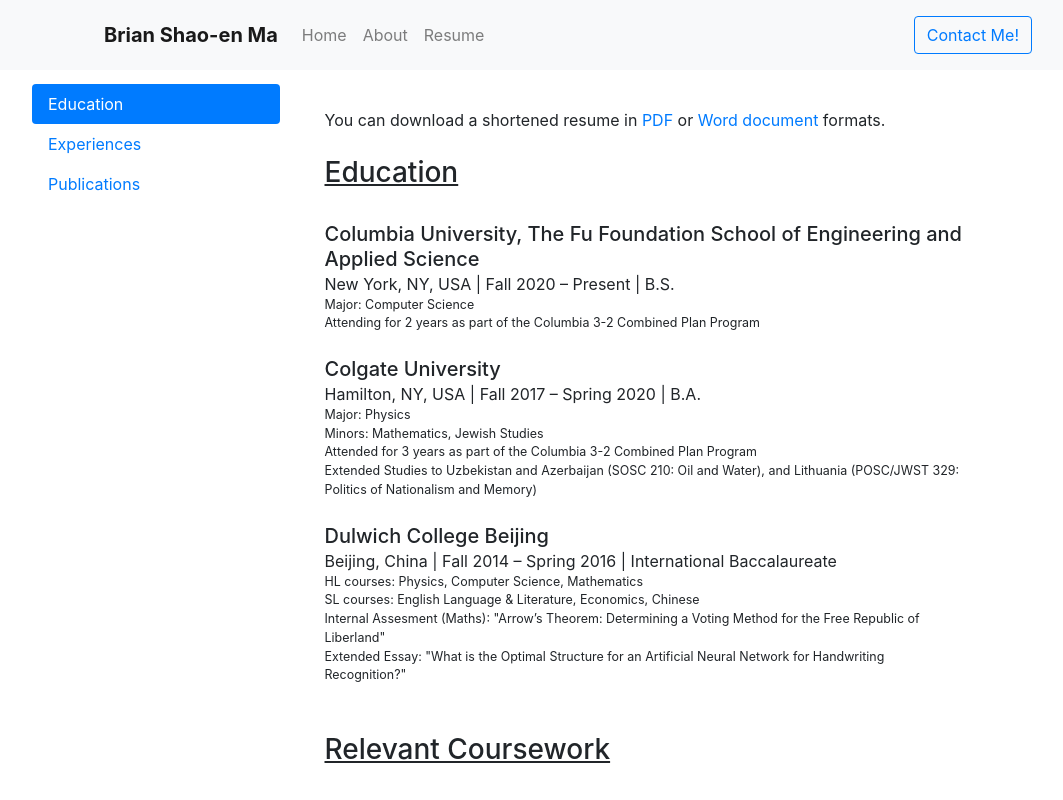
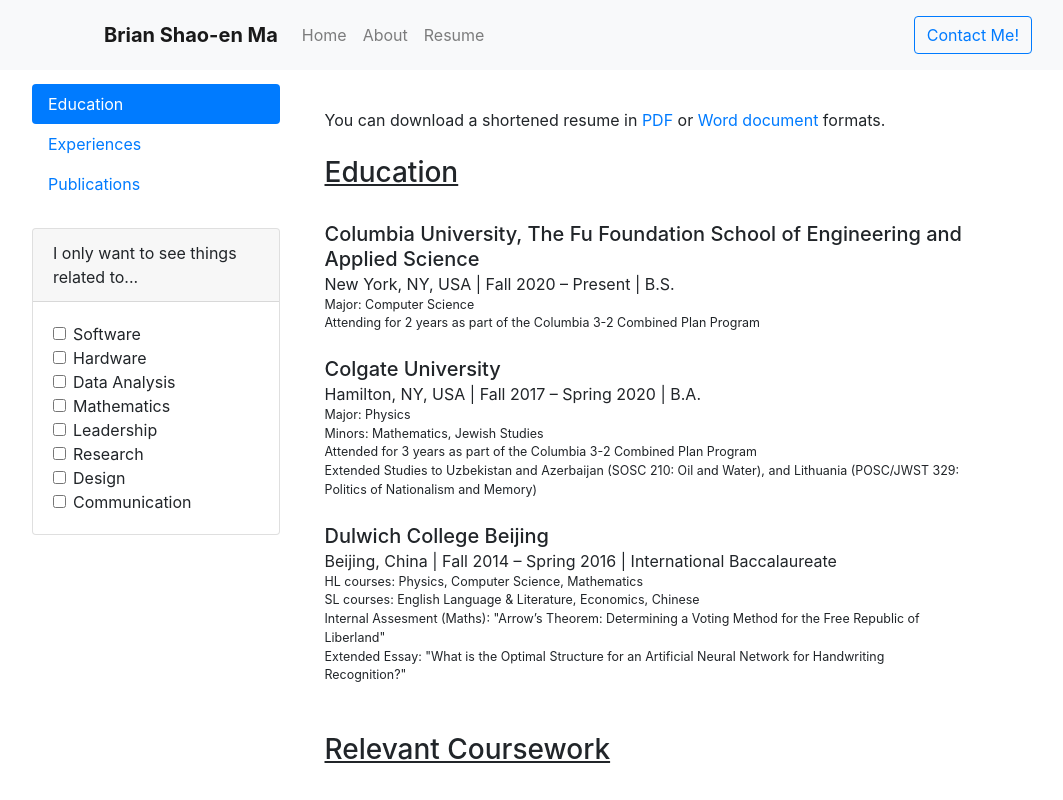
Before and after one commit to AlephFive/myWebsite, a React (Create React App) app: page /#/work in a window 1280 px wide. Shown: the top 800 px of the page, without its empty margins (68-1131 px from the left). Built offline with nearby package versions, Linux system fonts and the light colour scheme.

Commit message:
added filter feature

```diff
--- /dev/null
+++ b/src/commonFunctions.js
@@ -0,0 +1,6 @@
+export function reference_HasItemsFrom_this(masterList, list){
+    for(let i = 0; i<list.length;i++){
+        if(masterList.includes(list[i])) return true;
+    }
+    return false;
+}
--- /dev/null
+++ b/src/data/TagReference.js
@@ -0,0 +1,11 @@
+export const FILTERS = ['software',  'hardware', 'data', 'maths', 'leadership', 'research', 'design', 'communication'];
+export const FILTERNAMES = {
+    software: 'Software',
+    hardware: 'Hardware',
+    data: 'Data Analysis',
+    maths: 'Mathematics',
+    leadership: 'Leadership',
+    research: 'Research',
+    design: 'Design',
+    communication: 'Communication',
+  }
--- a/src/data/courseworkData.js
+++ b/src/data/courseworkData.js
@@ -9,6 +9,7 @@
       'A calculus-based tour of the fundamentals of probability theory and statistical inference. Probability models, random variables, useful distributions, conditioning, expectations, law of large numbers, central limit theorem, point and confidence interval estimation, hypothesis tests, linear regression.',
     institution: 'Columbia University',
     tags: ['math', 'apmath'],
+    relevance: []
   },*/
   {
     type: '',
@@ -20,6 +21,7 @@
       'Computational approaches to natural language generation and understanding. Topics include information extraction, summarization, machine translation, dialogue systems, and emotional speech. Particular attention is given to robust techniques that can handle understanding and generation for the large amounts of text on the Web or in other large corpora. Programming exercises in several of these areas.',
     institution: 'Columbia University',
     tags: ['math', 'cs', 'apmath'],
+    relevance: ['software', 'maths']
   },
   {
     type: '',
@@ -30,7 +32,8 @@
     description:
       'Intensive introduction to computer animation, including: fundamental theory and algorithms for computer animation, keyframing, kinematic rigging, simulation, dynamics, free-form animation, behavioral/procedural animation, particle systems, post-production; small groups implement a significant animation project; advanced topics as time permits.',
     institution: 'Columbia University',
-    tags: ['math', 'cs', 'physics', 'apmath'],
+    tags: ['math', 'cs', 'physics', 'apmath', 'design'],
+    relevance: ['software', 'maths', 'design']
   },
   {
     type: '',
@@ -41,7 +44,8 @@
     description:
       'Introduction to the theory and practice of computer user interface design, emphasizing the software design of graphical user interfaces. Topics include basic interaction devices and techniques, human factors, interaction styles, dialogue design, and software infrastructure. Design and programming projects are required.',
     institution: 'Columbia University',
-    tags: ['cs'],
+    tags: ['cs', 'design'],
+    relevance: ['software', 'hardware', 'design', 'communication', 'research']
   },
   {
     type: '',
@@ -53,6 +57,7 @@
       'Provides a broad understanding of the basic techniques for building intelligent computer systems. Topics include state-space problem representations, problem reduction and and-or graphs, game playing and heuristic search, predicate calculus, and resolution theorem proving, AI systems and languages for knowledge representation, machine learning and concept formation and other topics such as natural language processing may be included as time permits. Examples of AI applications where these techniques are used will be discussed.',
     institution: 'Columbia University',
     tags: ['math', 'cs', 'apmath'],
+    relevance: ['software', 'maths', 'hardware']
   },
   {
     type: '',
@@ -64,6 +69,7 @@
       'Practical, hands-on introduction to programming techniques and tools for professional software construction, including learning how to write code to given specifications as well as document the results. Provides introductory overview of C and C++ in a UNIX environment, for students with Java background. Also introduces scripting languages (perl) and basic web programming. UNIX programming utilities are also covered. Lab required.',
     institution: 'Columbia University',
     tags: ['cs'],
+    relevance: ['software', 'hardware']
   },
   {
     type: '',
@@ -75,6 +81,7 @@
       'An introduction to the techniques and concepts used to analyze real-time dynamic models that involve nonlinear terms. Applications are emphasized and demonstrate the universality of chaotic solution behavior. This course is team-taught by members of the physics and mathematics departments.',
     institution: 'Colgate University',
     tags: ['math', 'cs', 'physics', 'ee', 'apmath'],
+    relevance: ['software', 'maths', 'hardware']
   },
   {
     type: '',
@@ -86,6 +93,7 @@
       'Introduces discrete computational structures, methods, and concepts utilized throughout computer science. Topics may include types, relations, functions, equivalence and congruence relations, recursion, order relations, partially ordered sets, lattices, Boolean algebras, logic, semi-groups, monoids, morphisms, languages, graphs, trees, finite state machines, counting, and probability.',
     institution: 'Colgate University',
     tags: ['math', 'cs', 'apmath'],
+    relevance: ['software', 'maths', 'hardware']
   },
   {
     type: '',
@@ -97,6 +105,7 @@
       'Abstract algebraic structures, rather than results specific to the usual number systems, are developed. Basic algebraic structures presented include groups, rings, integral domains, and fields.',
     institution: 'Colgate University',
     tags: ['math'],
+    relevance: ['maths']
   },
   {
     type: '',
@@ -108,6 +117,7 @@
       'A study of sets of linear equations and their transformation properties over vector spaces. Topics include: systems of linear equations, matrices, determinants, vector spaces, linear transformations, eigenvalues, eigenvectors, and diagonalization.',
     institution: 'Colgate University',
     tags: ['cs', 'math', 'ee', 'physics', 'apmath'],
+    relevance: ['data', 'software', 'maths', 'hardware']
   },
   {
     type: '',
@@ -119,6 +129,7 @@
       "A detailed study, using vector calculus, of important problems in the mechanics of particles and extended bodies including a derivation of Lagrange's and Hamilton's equations, and other advanced topics.",
     institution: 'Colgate University',
     tags: ['math', 'physics', 'apmath'],
+    relevance: ['maths']
   },
   {
     type: '',
@@ -130,6 +141,7 @@
       'An introduction to the physical concepts underlying the formalism of thermal physics. Emphasis is on the role and meaning of entropy in physical systems and processes. Topics include black body radiation, liquid helium, superconductivity, negative temperature, and the efficient use of energy.',
     institution: 'Colgate University',
     tags: ['math', 'ee', 'physics', 'apmath'],
+    relevance: ['hardware', 'maths']
   },
   {
     type: '',
@@ -141,6 +153,7 @@
       'A comprehensive treatment of basic electronics. The course covers analog and digital electronics. The analog section includes DC and AC circuits, filters, diodes, transistors, and operational amplifiers. The digital section includes combinational and sequential logic, integrated circuits, and interfacing.',
     institution: 'Colgate University',
     tags: ['math', 'ee', 'physics', 'apmath', 'cs'],
+    relevance: ['data', 'hardware', 'maths']
   },
   {
     type: '',
@@ -152,6 +165,7 @@
       'Provides the mathematical and conceptual foundation to understand two important developments in modern physics: special relativity and quantum theory, concentrating on wave mechanics.',
     institution: 'Colgate University',
     tags: ['math', 'physics', 'apmath', 'ee'],
+    relevance: ['hardware', 'maths']
   },
   {
     type: '',
@@ -163,6 +177,7 @@
       "A one-semester introduction to the mathematical methods of physics, with an emphasis on applications and how these methods are used to approach various problems. The course will cover topics such as ordinary differential equations, complex numbers and Euler's equation, linear systems, Fourier series, Fourier transforms, computational techniques, series expansions, cylindrical and spherical coordinate systems, vector differentiation, divergence and curl, integration methods and multi-dimensional integrals. These topics will be brought to bear on physical problems such as the damped and driven oscillator, coupled oscillators, electric dipoles, beat frequencies, electromagnetic waves and electrostatic boundary-value problems.",
     institution: 'Colgate University',
     tags: ['math', 'physics', 'ee', 'apmath'],
+    relevance: ['research', 'data', 'hardware', 'maths']
   },
   {
     type: '',
@@ -174,6 +189,7 @@
       'Results from calculus, including limits, continuity, the derivative, and the Riemann integral, are given a rigorous treatment.',
     institution: 'Colgate University',
     tags: ['math'],
+    relevance: ['maths']
   },
   {
     type: '',
@@ -185,6 +201,7 @@
       'An exploration of computer manipulation and presentation of mathematical ideas. The computer allows mathematics to be explored, manipulated and connected to data. No background in programming is presumed. Students learn how numbers are stored and manipulated on the computer in order to do mathematics (from calculus to linear algebra to exploring patterns in the integers), how mathematical functions can be encoded and presented, and how data relates to functions. Induction and continuity are methods of proof relying on infinity, yet will be explored using the finite number cruncher called a computer. The results provide examples and intuition for further mathematical investigation. The required lab portion of the course allows students to implement these ideas in practice.',
     institution: 'Colgate University',
     tags: ['math', 'apmath', 'cs', 'ee', 'physics'],
+    relevance: ['data', 'software', 'hardware', 'maths']
   },
   {
     type: '',
@@ -196,6 +213,7 @@
       'Questions about the positive integers 1, 2, 3 . . . have fascinated people for thousands of years. The ancient Greeks noted the existence of right triangles with sides of integral length, corresponding to equations such as 32 + 42 = 52 and 52 + 122 = 132. Is there a way of describing all such “Pythagorean Triples”? As another example, 5 = 12 + 22, 13 = 22 + 32, 17 = 12 + 42, while none of the primes 7, 11, or 19 can be expressed as the sum of two squares. Is there a pattern? Does it continue forever? This course focuses on such equations as a means for introducing students to the spirit and methods of modern mathematics. The emphasis throughout is on developing the ability to construct logically sound mathematical arguments and communicate these arguments in writing.',
     institution: 'Colgate University',
     tags: ['math', 'cs'],
+    relevance: ['data', 'software', 'maths']
   },
   {
     type: '',
@@ -207,6 +225,7 @@
       'A study of classical mechanics using astronomical themes. The principles of kinematics, dynamics, conservation laws, and gravitation are developed and used to understand the properties of astronomical objects such as planetary systems, binary stars, and galaxies. Treatment is more thorough than in PHYS 111. Differential and integral calculus and vector manipulation are used throughout. Two lectures, two recitation meetings, and one laboratory session per week.',
     institution: 'Colgate University',
     tags: ['math', 'physics'],
+    relevance: ['research', 'data', 'hardware', 'maths']
   },
   {
     type: '',
@@ -218,6 +237,7 @@
       'This course is a continuation of COSC 101 and is the first course in the major. It develops advanced programming topics such as abstract data types and algorithms and their analysis. Abstract data structures introduced include stacks, queues, lists, and binary trees; algorithms include search and sort procedures. The concepts of information hiding, data abstraction, and modular design are emphasized. Object-oriented programming is used throughout the course.',
     institution: 'Colgate University',
     tags: ['math', 'cs', 'ee'],
+    relevance: ['software', 'hardware', 'maths']
   },
   {
     type: '',
@@ -229,5 +249,6 @@
       'We apply mathematical reasoning to some problems arising in the social sciences. We discuss game theory and its applications to political and historical conflicts. Power indices are introduced and used to analyze some political institutions. The problem of finding a fair election procedure to choose among three or more alternatives is analyzed.',
     institution: 'Cornell University',
     tags: ['math', 'apmath'],
+    relevance: ['research', 'maths']
   },
 ];
--- a/src/data/educationData.js
+++ b/src/data/educationData.js
@@ -12,6 +12,7 @@
       'Major: Computer Science',
       'Attending for 2 years as part of the Columbia 3-2 Combined Plan Program',
     ],
+
   },
   {
     value: 'colgateUG',
--- a/src/data/resumeData.js
+++ b/src/data/resumeData.js
@@ -12,7 +12,7 @@
       'Successfully created first working Josephson-Junction-neuron based half-adder, results allowed a clearer path to creating other logical components based on JJ-neurons.',
       'Used Xic and WRspice to design and simulate circuits. Wrote scripts to automate testing of circuits and used MATLAB to analyze data.',
     ],
-    relavance: [],
+    relevance: ['research', 'hardware', 'data', 'software', 'maths'],
     tags: [],
   },
   {
@@ -28,7 +28,7 @@
       'Added features and user interface improvements to other internal systems written in legacy AngularJS, Angular, or React. Improvements allowed significant time savings for sales team.',
       'Gained experience in interfacing with back-end systems, using continuous deployment, and writing pipeline scripts.',
     ],
-    relavance: [],
+    relevance: ['software', 'communication', 'design'],
     tags: [],
   },
   {
@@ -46,7 +46,7 @@
       'Fixed bug in eslint-import-resolver-babel-module, an open source NPM package with 143,000+ weekly downloads.',
       'Participated in Hulu Beijing Office Hackathon in a team of three and won “Coolest Hackathon Project” with RMB 2,000 prize out of 22 competing teams. Project was completed in 2 days and consisted of a “Katamari” ball able to pick up elements of any website and graphically display them as if picked up by a 3-dimensional ball. Wrote particle system and other physics effects based on knowledge from Physics courses.',
     ],
-    relavance: [],
+    relevance: ['software'],
     tags: [],
   },
   {
@@ -61,7 +61,7 @@
       'Participated in the development of a videoconferencing web service under the direction of Prof. Madeline Smith. Project allows for synced video-watching using HTML, CSS, JavaScript, WebRTC, Socket.io, and Apache web server.',
       'Provided technical assistance to other members of the team. ',
     ],
-    relavance: [],
+    relevance: ['software', 'research'],
     tags: [],
   },
   {
@@ -75,7 +75,7 @@
     description: [
       'Used Adobe Illustrator to convert field drawings of archaeological dig sites in Mexico into detailed digital illustrations suitable for publication.',
     ],
-    relavance: [],
+    relevance: ['design', 'communication'],
     tags: [],
   },
   {
@@ -91,7 +91,7 @@
       'Collaborated with graduate students to build interactive device that tracks input on a surface using temperature changes and a game based on the device. Implemented particle system, parts of input detection and game logic, and Arduino code for haptic tools. Used C++ OpenFrameworks library, XBee wireless communication, and various sensors for the haptic tools.',
       'Participated in numerous other projects. Edited 10+ papers in support of publication efforts and participated in design of user studies.',
     ],
-    relavance: [],
+    relevance: ['software', 'hardware', 'research', 'design', 'maths', 'data', 'communication'],
     tags: [],
   },
   {
@@ -106,7 +106,7 @@
       'Brought in by recommendation to debug and implement Kinect gesture control on a motion controlled robotic arm controlled via the internet. Used C# with Unity3D and Microsoft Kinect SDK.',
       'Exhibited result to the public at “Global Artificial Intelligence Summit Forum & Launching Ceremony of China (Hangzhou) Artificial Intelligence Town” as an official business exhibitor.',
     ],
-    relavance: [],
+    relevance: ['software', 'hardware'],
     tags: [],
   },
 ];
@@ -126,7 +126,7 @@
       'Ran photography workshops on topics such as composition and photography software.',
       'Helped recruit new members, review leadership team applications, and organize projects such as Humans of Colgate and photography exhibitions.',
     ],
-    relavance: [],
+    relevance: ['leadership', 'communication', 'design'],
     tags: [],
   },
   {
@@ -141,7 +141,7 @@
       'Designed marketing material for other clubs for purposes of recruitment.',
       'Planned workshops on Graphic Design and Adobe Illustrator.',
     ],
-    relavance: [],
+    relevance: ['leadership', 'communication', 'design'],
     tags: [],
   },
   {
@@ -155,7 +155,7 @@
     description: [
       'Founded club with a group of peers and organised lessons using Raspberry Pi computers to teach Python programming, circuits, and electronics.',
     ],
-    relavance: [],
+    relevance: ['leadership', 'software', 'hardware'],
     tags: [],
   },
   {
@@ -170,7 +170,7 @@
       'Led marketing department in which students made marketing material for student council sponsored events.',
       'Designed numerous posters for events and clubs using Adobe Photoshop and Illustrator.',
     ],
-    relavance: [],
+    relevance: ['leadership', 'communication', 'design'],
     tags: [],
   },
 ];
--- a/src/pages/WorkPage.js
+++ b/src/pages/WorkPage.js
@@ -1,15 +1,67 @@
 import React from 'react';
 import ReactGA from 'react-ga';
-import { Container, Tab, Row, Col, Nav, Card } from 'react-bootstrap';
+import { Container, Tab, Row, Col, Nav, Card, Form } from 'react-bootstrap';
 import ResumeTab from '../tabs/resumeTab';
 import PublicationTab from '../tabs/publicationTab';
 import CourseworkTab from '../tabs/courseworkTab';
 import MusicTab from '../tabs/musicTab';
+import {FILTERS, FILTERNAMES} from '../data/TagReference';
+
 
 class WorkPage extends React.Component {
+  constructor(props) {
+    super(props);
+    this.state = {
+      filterList: [],
+    };
+    this.handleFilterChange = this.handleFilterChange.bind(this);
+  }
+
+  handleFilterChange(event) {
+    const filterList = this.state.filterList.slice();
+
+
+        if(event.target.checked){
+          filterList.push(event.target.value)
+        }
+        else{
+          filterList.splice(filterList.indexOf(event.target.value), 1);
+        }
+
+    this.setState({
+      filterList: filterList
+    });
+
+  }
+
+
   componentDidMount() {
     ReactGA.pageview('work');
   }
+
+
+  displayForm() {
+    return(
+
+      <Form>
+        {FILTERS.map((entry) => {
+          return(<Form.Check
+            type='checkbox'
+            id={entry}
+            label={FILTERNAMES[entry]}
+            value={entry}
+            checked={this.state.filterList.includes(entry)} onChange={this.handleFilterChange}
+            />)
+
+        })}
+
+
+
+      </Form>
+
+    )
+  }
+
   render() {
     return (
       <div>
@@ -49,20 +101,24 @@
                   </Nav.Item>
                 </Nav>
                 <br />
-                <Card style={{ display: 'none' }}>
-                  <Card.Body>Under Construction</Card.Body>
+                <Card>
+                  <Card.Header>I only want to see things related to...</Card.Header>
+                  <Card.Body>
+                    {this.displayForm()}
+                  </Card.Body>
                 </Card>
               </Col>
               <Col sm={9}>
-                <Tab.Content>
+
+                <Tab.Content style={{ height: '50%' }}>
                   <Tab.Pane eventKey="first">
-                    <CourseworkTab />
+                    <CourseworkTab filters={this.state.filterList}/>
                   </Tab.Pane>
                   <Tab.Pane eventKey="second">
-                    <ResumeTab />
+                    <ResumeTab filters={this.state.filterList}/>
                   </Tab.Pane>
                   <Tab.Pane eventKey="third">
-                    <PublicationTab />
+                    <PublicationTab filters={this.state.filterList}/>
                   </Tab.Pane>
                   <Tab.Pane eventKey="fourth">
                     <p>Under Construction</p>
@@ -74,6 +130,7 @@
                     <p>Under Construction</p>
                   </Tab.Pane>
                 </Tab.Content>
+
               </Col>
             </Row>
           </Tab.Container>
```
Also changed, not shown: src/tabs/courseworkTab.js (+5 -2 lines), src/tabs/resumeTab.js (+9 -2 lines), 1 other file (tests, documents, lock files or other folders).
